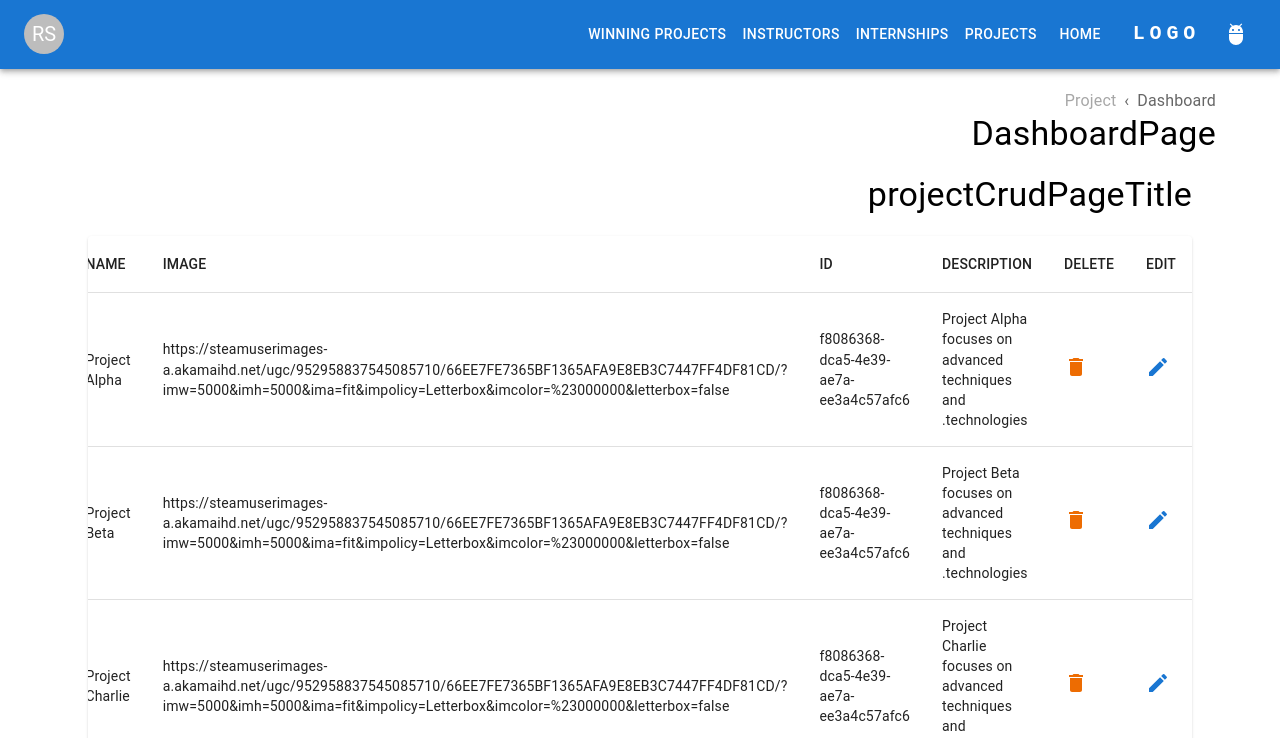
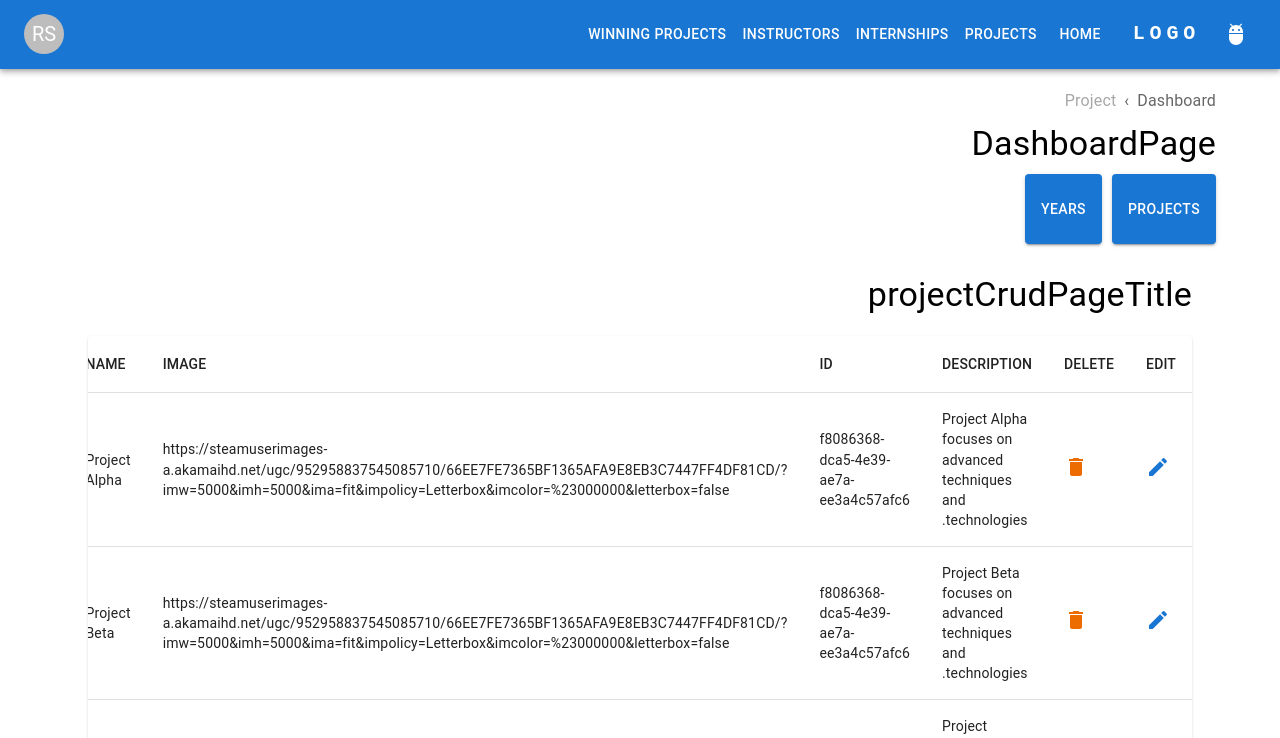
Before and after one commit to Darkmift/THE_CRM, a React (Vite) app in the folder client/: page /dashboard/project in a window 1280 px wide. Shown: the top 738 px of the page. Built offline with nearby package versions, Linux system fonts and the light colour scheme.

Commit message:
[crud-form-feature] updated menu

```diff
--- a/client/src/pages/Dashboard/index.tsx
+++ b/client/src/pages/Dashboard/index.tsx
@@ -1,14 +1,48 @@
 import BreadCrumbs from '@/components/common/BreadCrumbs';
-import { Container, Typography } from '@mui/material';
+import { Box, Button, Container, Typography } from '@mui/material';
 import { useTranslation } from 'react-i18next';
-import { Outlet } from 'react-router';
+import { Outlet } from 'react-router-dom';
+import { Link } from 'react-router-dom';
 
 function DashboardPage() {
   const { t } = useTranslation();
+
+  const btnData: { href: string; text: string }[] = [
+    {
+      href: './project',
+      text: 'Projects',
+    },
+    {
+      href: './year',
+      text: 'Years',
+    },
+  ];
+
   return (
-    <Container sx={{ padding: '20px' }}>
+    <Container
+      sx={{
+        padding: '20px',
+        display: 'flex',
+        flexDirection: 'column',
+        justifyContent: 'center',
+        gap: '10px',
+      }}
+    >
       <BreadCrumbs />
       <Typography variant="h4">{t('DashboardPage')}</Typography>
+      <Box sx={{ display: 'flex', gap: '10px' }}>
+        {btnData.map((data, key) => (
+          <Button
+            key={key}
+            sx={{ height: '70px' }}
+            variant="contained"
+            component={Link}
+            to={data.href}
+          >
+            {data.text}
+          </Button>
+        ))}
+      </Box>
       <Outlet />
     </Container>
   );
```
